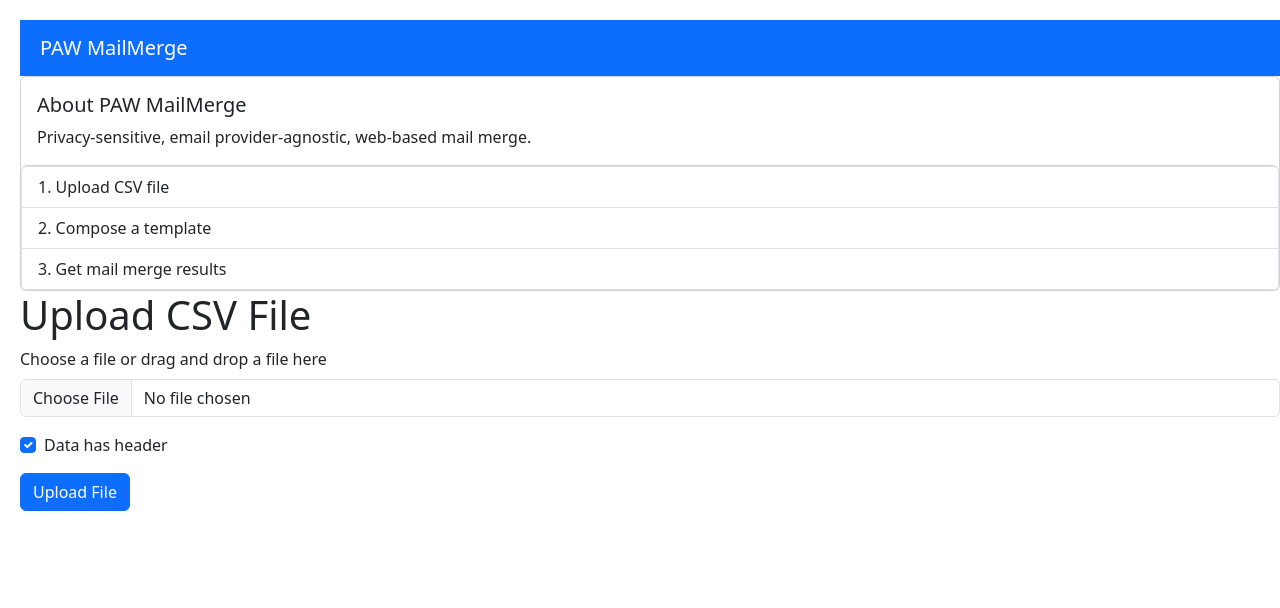
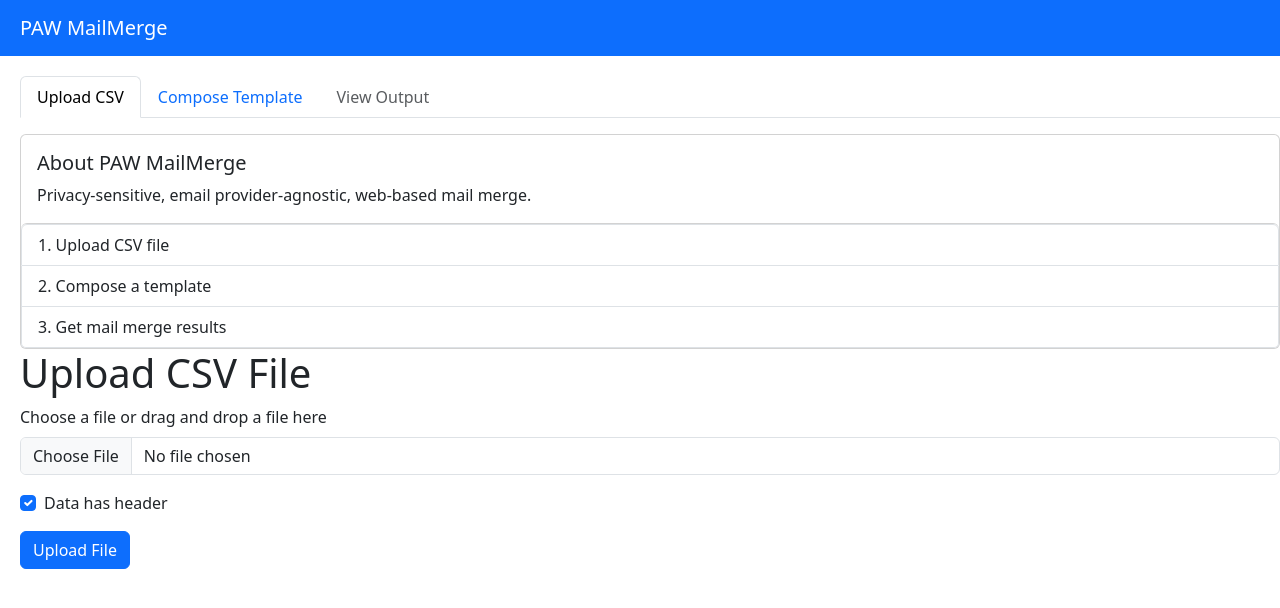
Before and after one commit to Cat-1/paw-mailmerge, a React (Create React App) app in the folder react-paw-mailmerge/: page / in a window 1280 px wide. Shown: the top 608 px of the page. Built offline with nearby package versions, Linux system fonts and the light colour scheme.

Commit message:
Use tabs to navigate between pages instead of react-router-dom routes.

```diff
--- a/react-paw-mailmerge/src/index.tsx
+++ b/react-paw-mailmerge/src/index.tsx
@@ -9,15 +9,11 @@ import {
   createBrowserRouter,
   RouterProvider,
 } from "react-router-dom";
-import FileUpload from './routes/FileUpload';
 
 const router = createBrowserRouter([
   {
     path: "/",
     element: <App/>,
-    children: [
-      {index: true, element: <FileUpload/>},
-    ]
   },
 ]);
 
--- a/react-paw-mailmerge/src/routes/App.tsx
+++ b/react-paw-mailmerge/src/routes/App.tsx
@@ -1,14 +1,39 @@
-import React from 'react';
+import React, { useState } from 'react';
 import '../App.css';
-import { Outlet } from 'react-router-dom';
 import NavBar from '../components/NavBar';
+import Tab from 'react-bootstrap/Tab';
+import Tabs from 'react-bootstrap/Tabs';
+import FileUpload from './FileUpload';
+import WriteTemplate from './WriteTemplate';
 
 function App() {
+  const [key, setKey] = useState<string>('file-upload');
+
+  // probably need to lift parsed CSV data and the template string up to this level
+  // then process the data and pass them down to the components as props
+
   return (
-    <div className="App">
+    <div>
       <NavBar/>
-      <Outlet/>
+      <div className="App">
+        <Tabs
+        activeKey={key}
+        onSelect={(k: string | null) => k && setKey(k)}
+        className="mb-3"
+        >
+          <Tab eventKey="file-upload" title="Upload CSV">
+            <FileUpload/>
+          </Tab>
+          <Tab eventKey="template" title="Compose Template">
+            <WriteTemplate/>
+          </Tab>
+          <Tab eventKey="output" title="View Output" disabled>
+            Tab content for Contact
+          </Tab>
+        </Tabs>
+      </div>
     </div>
+
   );
 }
 
```
